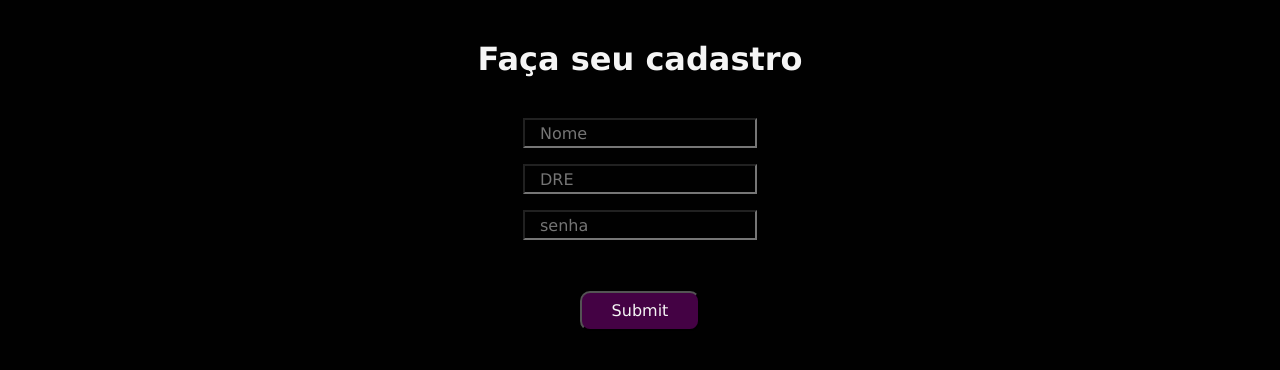
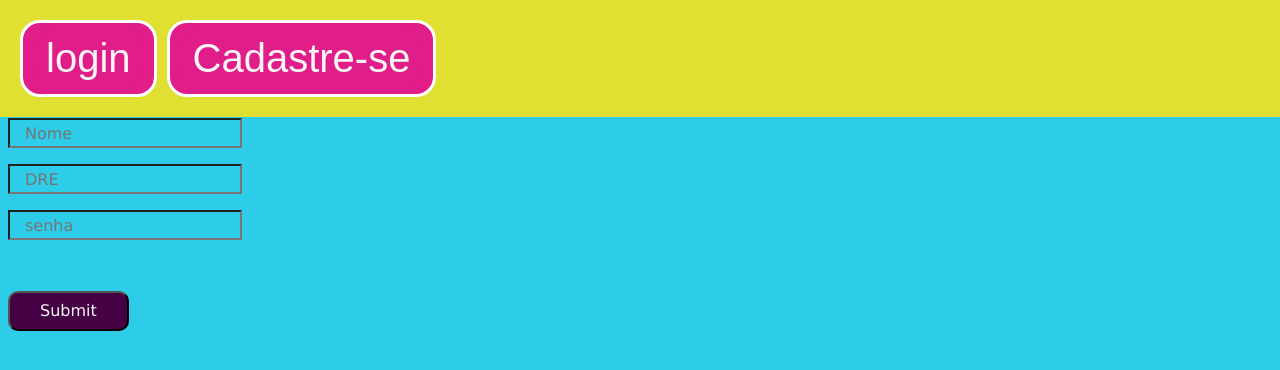
Before and after one commit to Pedro-Miller/Calendario_PC, a Flask app: page /cadastro in a window 1280 px wide. Shown: the top 370 px of the page. Run offline with Flask 2, Linux system fonts and the light colour scheme.

Commit message:
puxa daqui!

```diff
--- a/static/style.css
+++ b/static/style.css
@@ -1,3 +1,11 @@
+
+:root{
+    --ciano : #2DCDEA;
+    --amarelo: #ffff00;
+    --magenta: #E01D89;
+}
+
+
 h1{
     margin: 40px;
     font-family: "Verdana";
@@ -8,16 +16,78 @@ h1{
 }
 
 *{
-    background-color: rgb(1, 1, 1);
+    background-color: #2DCDEA;
     font-family: "Verdana", "Arial";
     color: whitesmoke;
 }
 
+
+
+
+nav#navbar{
+    padding: 15px;
+    position: fixed;
+    background-color: #e0e032;
+    position: fixed;
+    display: flex;
+    width: 100%;
+    left: 0px;
+    top: 0px;
+}
+
 p{
-    font-family: "Montserrat";
+    height: fit-content;
+    width: auto;
     text-align: center;
-    font-weight: normal;
+    text-decoration: none;
+    width: max-content;
 
+}
+
+.navform{
+    text-decoration: none;
+    height: max-content;
+    width: auto;
+    align-items: center;
+    margin: 5px;
+    font-family: "Arial", sans-serif;
+    font-size:40px;
+    display: flex;
+    background-color: #E01D89;
+    border-radius: 20px;
+    border-color: rgb(255, 255, 255);
+    border-width: 3px;
+    border-style: solid;
+    padding-top: 5px;
+    padding-right: 10px;
+    padding-bottom: 5px;
+    padding-left: 10px;
+
+}
+
+.navinput{
+    text-decoration: none;
+    height: max-content;
+    width: auto;
+    align-items: center;
+    margin: 0px;
+    font-family: "Arial", sans-serif;
+    font-size:40px;
+    display: flex;
+    background-color: #E01D89;
+    border-radius: 20px;
+    border-color: #E01D89;
+    border-width: 3px;
+    border-style: solid;
+    padding-top: 5px;
+    padding-right: 10px;
+    padding-bottom: 5px;
+    padding-left: 10px;
+
+}
+
+body{
+    top: 20px;
 }
 
 .botao{
--- a/templates/cadastro.html
+++ b/templates/cadastro.html
@@ -1,9 +1,12 @@
 <!DOCTYPE html>
-<html>
+<html lang="pt-br">
 
 <head>
-    <title class="titulo">Cadastro</title>
-    <link rel="stylesheet" href="/static/style.css" />
+    <meta charset="UTF-8">
+    <meta http-equiv="X-UA-Compatible" content="IE=edge">
+    <meta name="viewport" content="width=device-width, initial-scale=1.0">
+    <title>Cadastre-se</title>
+    <link rel="stylesheet" href="/static/style.css">
 </head>
 
     <body>
@@ -17,13 +20,18 @@
         {% endif %}
      {% endwith %}
 
+     <nav id="navbar">
+        <form class="navform" action="/login"><input class="navinput" type="submit" value="login"></form>
+        <form class="navform" action="/cadastro"><input class="navinput" type="submit" value="Cadastre-se"></form>
+     </nav>
+
     <h1 font-family="Arial">Faça seu cadastro</h1>
 
     <form action="/cadastro" method="post">
 
-    <p><input class="caixinha" type="text" name = "nome" placeholder="Nome" ></p>
-    <p><input class="caixinha" type="text" name = "dre" placeholder="DRE"></p>
-    <p><input class="caixinha" type="password" name = "senha" placeholder="senha"></p><br>
+    <p><input class="caixinha" type="text" name = "nome" placeholder="Nome" required></p>
+    <p><input class="caixinha" type="text" name = "dre" placeholder="DRE" required></p>
+    <p><input class="caixinha" type="password" name = "senha" placeholder="senha" required></p><br>
     <p><input class="botao" type="submit"></p>
 
     </form>
```
Also changed, not shown: functions.py (+4 -8 lines), templates/base.html (+6 -6 lines), templates/login.html (+17 -5 lines), database.sqlite.
